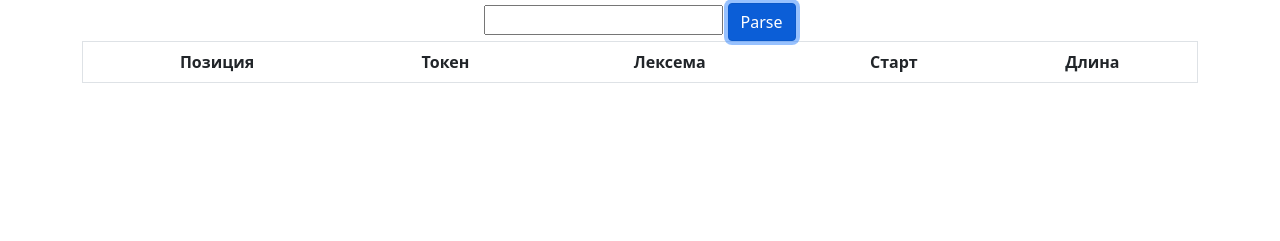
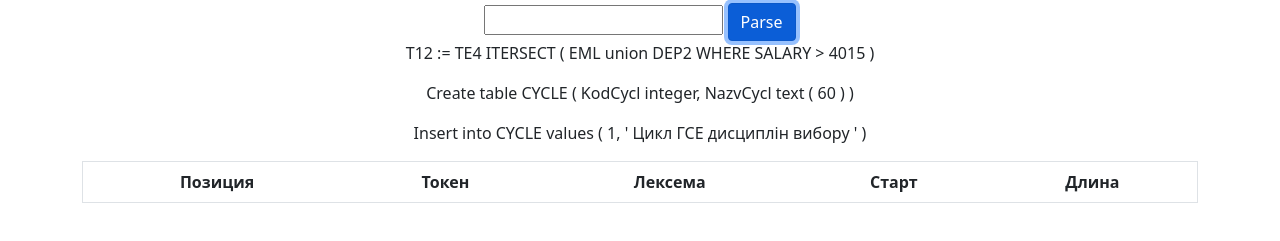
Before and after one commit to dychkos/sql-parser, a plain HTML site: page index.html in a window 1280 px wide. Both pictures are taken after a click on the button "Parse". Shown: the part 53-294 px from the top of the page. Drawn offline with nearby package versions, Linux system fonts and the light colour scheme.

Commit message:
some fixes

```diff
--- a/index.html
+++ b/index.html
@@ -14,6 +14,9 @@
             <input type="text" id="sql-input">
             <button class="btn btn-primary" id="sql-submit">Parse</button>
         </div>
+        <p>T12 := TE4 ITERSECT ( EML union DEP2 WHERE SALARY > 4015 )</p>
+        <p>Create table CYCLE ( KodCycl integer, NazvCycl text ( 60 ) )</p>
+        <p>Insert into CYCLE values ( 1, ' Цикл ГСЕ дисциплін вибору ' )</p>
         <div class="result" id="result">
 
 
--- a/index.js
+++ b/index.js
@@ -1,12 +1,12 @@
 
 let options = {
     SYMBOL:/[\])}\'[{(]/,
-    KEYWORDS:/^select$|^from$|^where$|^group by$|^union$|^intersect$|^insert$|^into$|^create$|^drop$|^descrive$|^table$|^update$|^delete$|^integer$|^text$|^distinct$|^having$|^order by$|^between$|^like$|^join$|^in$|^view$/i,
+    KEYWORDS:/^union$|^intersect$|^values$|^insert$|^into$|^create$|^drop$|^descrive$|^table$|^update$|^delete$|^integer$|^text$|^distinct$|^having$|^order by$|^between$|^like$|^join$|^in$|^view$/i,
     id2s: /^[a-z]+-\w+/i,
     id1s: /^[_a-z]+\w+/i,
     LITERALS:/^[\u0400-\u052F\u2DE0-\u2DFF\uA640-\uA69F']+$/,
     NUMS: /\d+/,
-    OPERATORS:/^(\+|-|\*|\/|=|:=|>|<|>=|<=|&|\||%|!|\^|\(|\))$/
+    OPERATORS:/^(\+|-|\*|\/|=|:=|>|<|>=|<=|&|\||%|!|\^)$/
 
 }
 
@@ -47,7 +47,6 @@ function sqlParser (str,options) {
     let lexems = str.split(" ");
     let result = [];
     let startPosition = 1;
-    console.log(lexems);
 
     for(let i = 0;i<lexems.length;++i){
         for (var key in options) {
@@ -62,51 +61,10 @@ function sqlParser (str,options) {
                     len:lexems[i].match(options[key])[0].length,
                     pos:i+1
                 })
-                if(key!=="SYMBOL"){
-                    break;
-                }
+                break;
             }
           }
 
-        // if(lexems[i].match(options.KEYWORDS)){
-
-        // }else if(lexems[i].match(options.id1s)){
-        //     result.push({
-        //         token:"ID",
-        //         lex:lexems[i].match(options.id1s)[0],
-        //         start:lexems[i].match(options.id1s)["index"],
-        //         len:lexems[i].match(options.id1s)[0].length,
-        //         pos:i
-        //     })
-
-        // }
-        // else if(lexems[i].match(options.id2s)){
-        //     result.push({
-        //         token:"ID2",
-        //         lex:lexems[i].match(options.id2s)[0],
-        //         start:lexems[i].match(options.id2s)["index"],
-        //         len:lexems[i].match(options.id2s)[0].length,
-        //         pos:i
-        //     })
-
-        // }else if(lexems[i].match(options.NUMS)){
-        //     result.push({
-        //         token:"NUM",
-        //         lex:lexems[i].match(options.NUMS)[0],
-        //         start:lexems[i].match(options.NUMS)["index"],
-        //         len:lexems[i].match(options.NUMS)[0].length,
-        //         pos:i
-        //     })
-        // }
-        // else if(lexems[i].match(options.OPERATORS)){
-        //     result.push({
-        //         token:"OPEATORS",
-        //         lex:lexems[i].match(options.OPERATORS)[0],
-        //         start:lexems[i].match(options.OPERATORS)["index"],
-        //         len:lexems[i].match(options.OPERATORS)[0].length,
-        //         pos:i
-        //     })
-        // }
 
     }
     return result;
@@ -129,8 +87,3 @@ function toHtml(parsedSQL){
     return html;
 
 }
-
-
-console.log(
-    sqlParser("Insert into CYCLE values (1, 'Цикл ГСЕ дисциплін вибору')",options)
-    );
```
